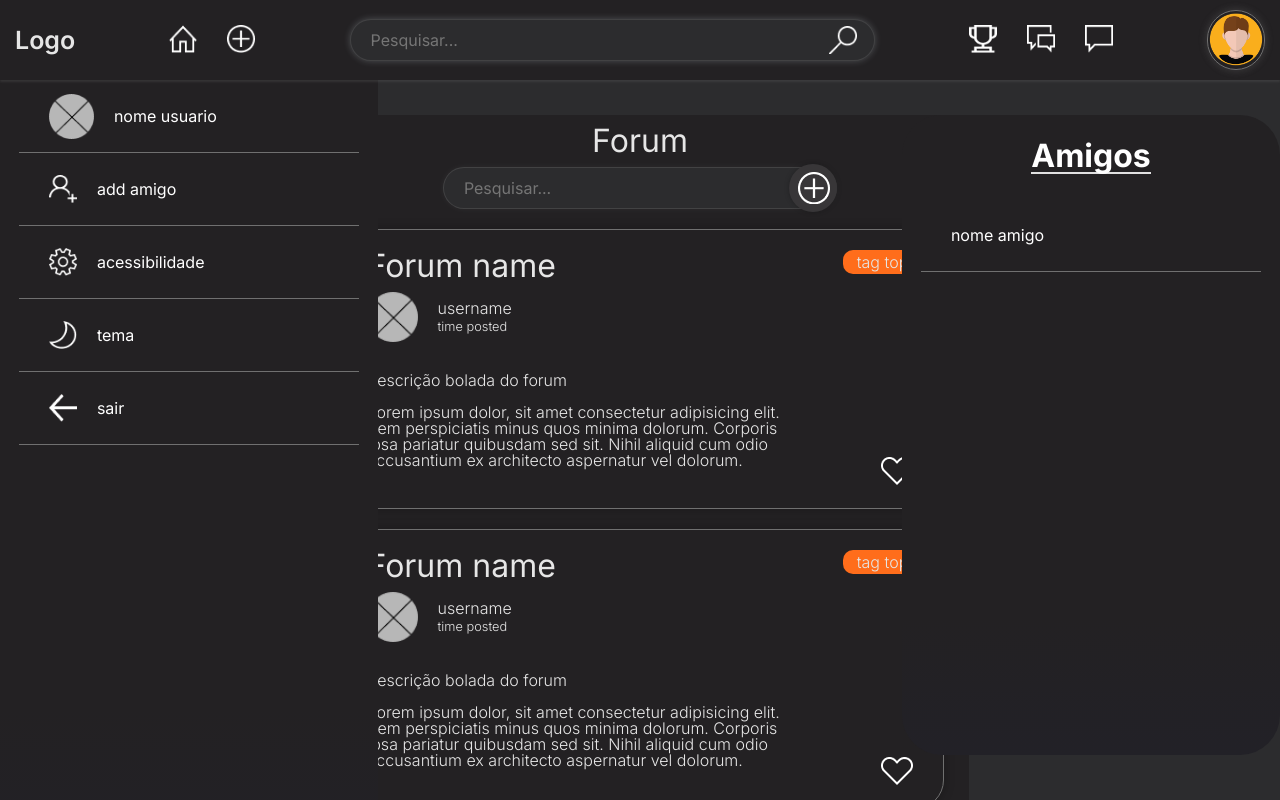
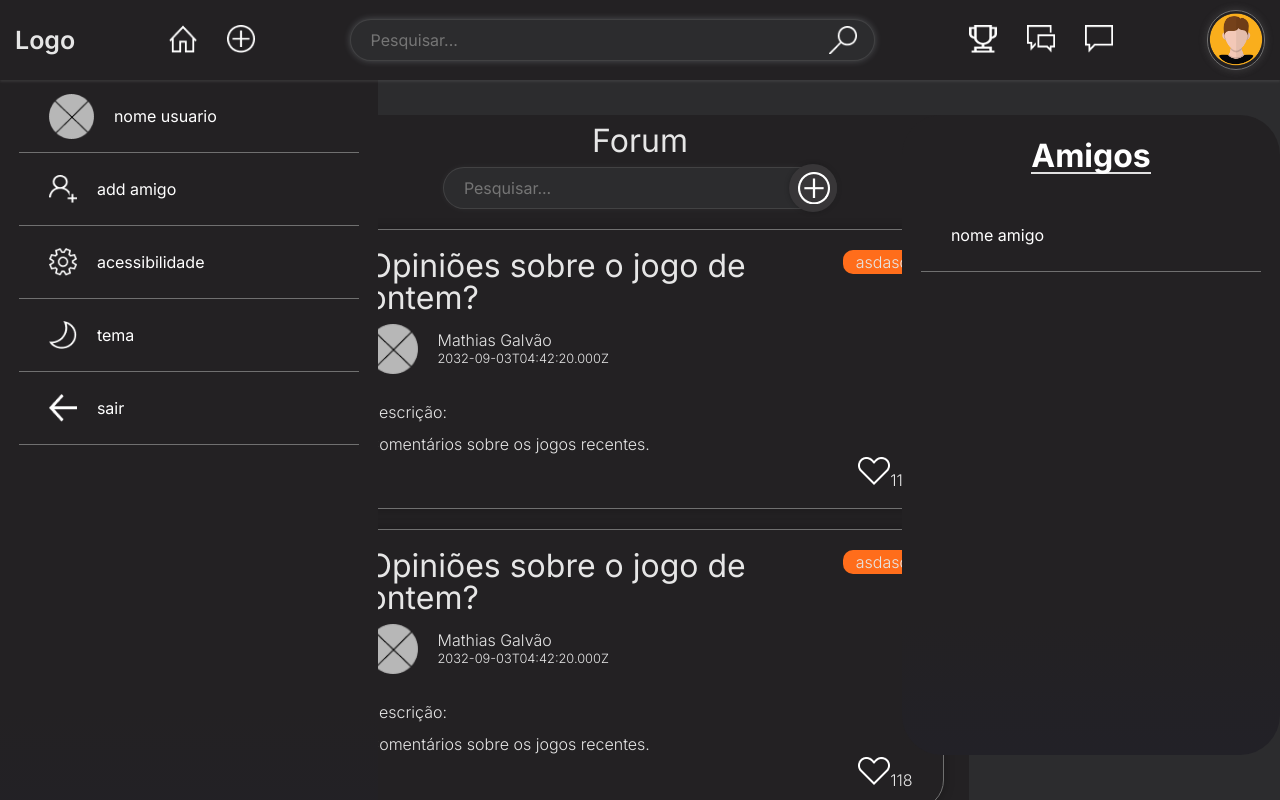
Before and after one commit to lucasbrasantos/ssn, a React (Vite) app in the folder app/: page / in a window 1280 px wide. Both pictures are taken after a click on the element 1040 px from the left and 40 px from the top of the page. Shown: the top 800 px of the page. Built offline with nearby package versions, Linux system fonts and the light colour scheme.

Commit message:
add map to forum

```diff
--- a/app/src/components/Forum/Forum.jsx
+++ b/app/src/components/Forum/Forum.jsx
@@ -5,6 +5,47 @@ import ForumBlock from '../ForumBlock/ForumBlock.jsx'
 import './style.scss'
 
 const Forum = () => {
+
+
+	const data = [
+
+		{
+			"title": "Opiniões sobre o jogo de ontem?",
+			"username": "Mathias Galvão",
+			"created_at": "2032-09-03T04:42:20.000Z",
+			"description": "Comentários sobre os jogos recentes.",
+			"tag": 'asdasd',
+			"likes": 118,
+		},
+		{
+			"title": "Opiniões sobre o jogo de ontem?",
+			"username": "Mathias Galvão",
+			"created_at": "2032-09-03T04:42:20.000Z",
+			"description": "Comentários sobre os jogos recentes.",
+			"tag": 'asdasd',
+			"likes": 118,
+		},
+		{
+			"title": "Opiniões sobre o jogo de ontem?",
+			"username": "Mathias Galvão",
+			"created_at": "2032-09-03T04:42:20.000Z",
+			"description": "Comentários sobre os jogos recentes.",
+			"tag": 'asdasd',
+			"likes": 118,
+		},
+		{
+			"title": "Opiniões sobre o jogo de ontem?",
+			"username": "Mathias Galvão",
+			"created_at": "2032-09-03T04:42:20.000Z",
+			"description": "date equator arrive directly take club meal was garden finish clearly our available bank fly mysterious national beauty combine brush species health driver whetherlorem",
+			"tag": 'asdasd',
+			"likes": 118,
+		},
+
+	]
+
+
+
 	return (
 		<div id='ForumPage'>
 			<h1 className='pageTitle'>forum</h1>
@@ -13,9 +54,22 @@ const Forum = () => {
 				<input name='search' className='search' type="text" placeholder='Pesquisar...' />
 			</span>
 
-			<ForumBlock/>
-			<ForumBlock/>
-			<ForumBlock/>
+
+			{
+				data.map(e => {
+					return <ForumBlock
+					title={e.title}
+					username={e.username}
+					created_at={e.created_at}
+					description={e.description}
+					tag={e.tag}
+					likes={e.likes}
+					/>
+				})
+			}
+
+
+
 		</div>
 	)
 }
--- a/app/src/components/ForumBlock/ForumBlock.jsx
+++ b/app/src/components/ForumBlock/ForumBlock.jsx
@@ -2,27 +2,29 @@ import React from 'react'
 import './style.scss'
 
 
-const ForumBlock = () => {
+const ForumBlock = (props) => {
+
+
 	return (
 		<div id='Forum'>
 
-			<h1 className='forumName'>Forum name</h1>
+			<h1 className='forumName'>{props.title}</h1>
 
 			<div className="userInfo">
 				<img src="../../../src/assets/Icon.png" alt="" />
 				<div>
-					<p className='username'>username</p>
-					<p className='timePosted'>time posted</p>
+					<p className='username'>{props.username}</p>
+					<p className='timePosted'>{props.created_at}</p>
 				</div>
 			</div>
 
 			<div className="forumInfo">
-				<p>descrição bolada do forum</p><br />
-				<p>Lorem ipsum dolor, sit amet consectetur adipisicing elit. Rem perspiciatis minus quos minima dolorum. Corporis ipsa pariatur quibusdam sed sit. Nihil aliquid cum odio accusantium ex architecto aspernatur vel dolorum.</p>
+				<p>Descrição:</p><br />
+				<p>{props.description}</p>
 			</div>
 
-			<div className="tag">tag top</div>
-			<span className='likes' ><img src="../../../src/assets/icons/fluent-mdl2_heart.png" alt="" /></span>
+			<div className="tag">{props.tag}</div>
+			<span className='likes' ><img src="../../../src/assets/icons/fluent-mdl2_heart.png" alt="" />{props.likes}</span>
 		</div>
 	)
 }
```
